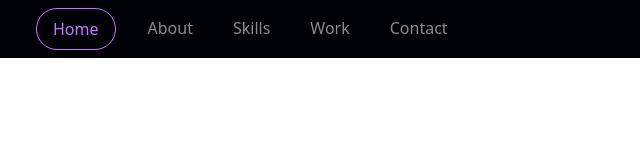
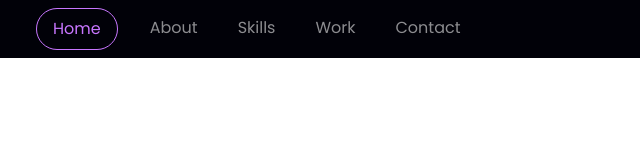
Before and after one commit to AnnaL001/portfolio-landing-page, a plain HTML site: page index.html in a window 1280 px wide. Shown: the full height of the page, 0-640 px from the left. Drawn offline with Linux system fonts and the light colour scheme.

Commit message:
Add 'Poppins' font to webpage

```diff
--- a/css/style.css
+++ b/css/style.css
@@ -1,3 +1,7 @@
+body{
+  font-family: 'Poppins', 'sans-serif';
+}
+
 nav.bg-nav{
   background-color: rgb(1,1,8);
 }
--- a/index.html
+++ b/index.html
@@ -5,6 +5,9 @@
   <meta http-equiv="X-UA-Compatible" content="IE=edge">
   <meta name="viewport" content="width=device-width, initial-scale=1.0">
   <title>My Portfolio</title>
+  <link rel="preconnect" href="https://fonts.googleapis.com">
+  <link rel="preconnect" href="https://fonts.gstatic.com" crossorigin>
+  <link href="https://fonts.googleapis.com/css2?family=Poppins:wght@400;500;600;700&display=swap" rel="stylesheet">
   <link rel="stylesheet" href="./css/bootstrap.min.css">
   <link rel="stylesheet" href="./css/style.css">
 </head>
```
